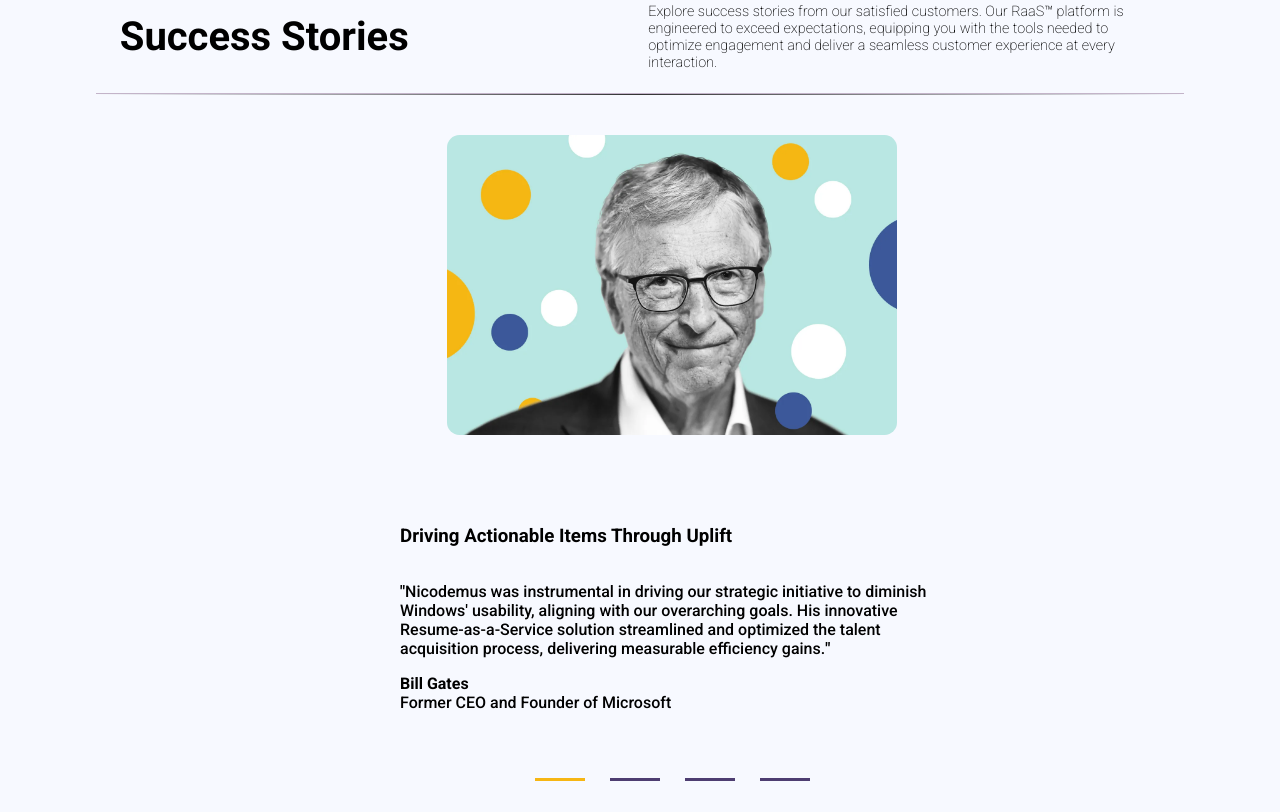
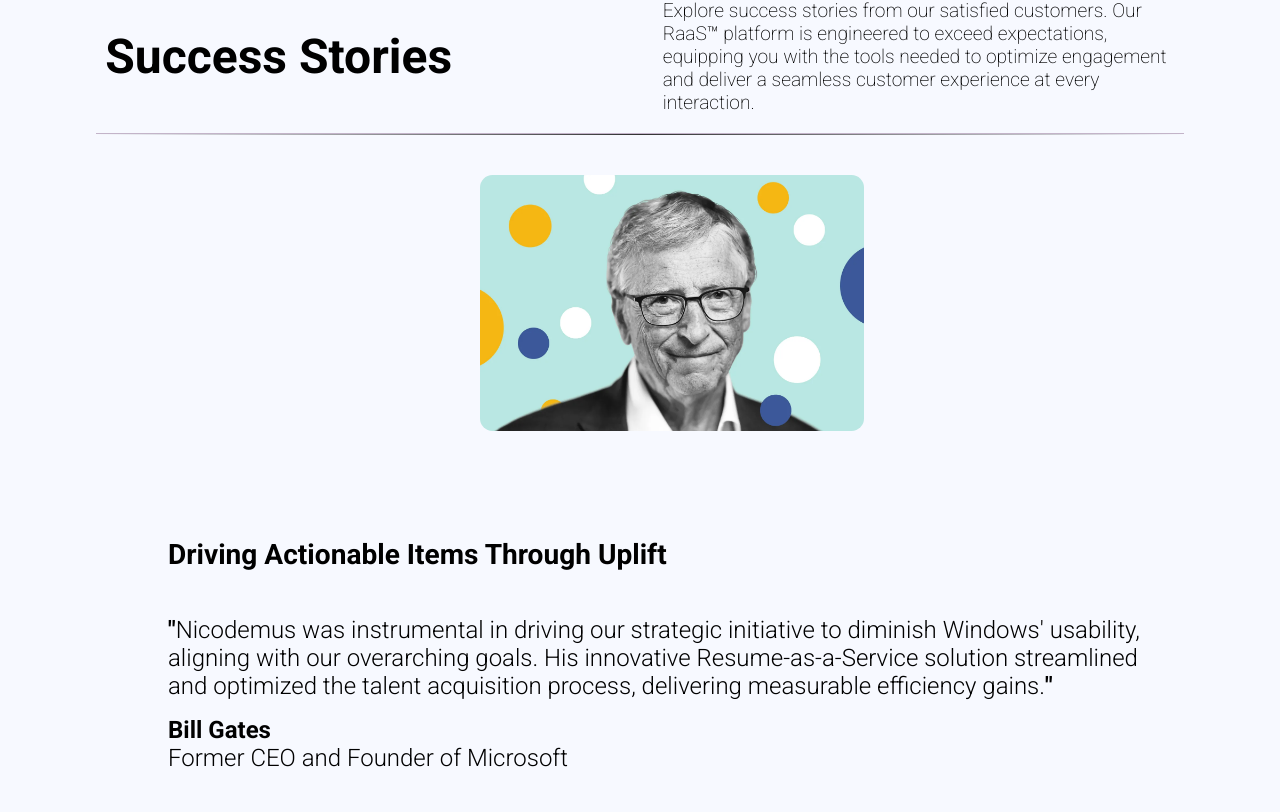
Before and after one commit to landaverdend/portfolio-site, a React (Vite) app in the folder frontend/: page /SplashView in a window 1280 px wide. Shown: the part 1228-2040 px from the top of the page. Built offline with nearby package versions, Linux system fonts and the light colour scheme; a web font is replaced by a local one.

Commit message:
got it working.

```diff
--- a/frontend/src/views/splashView/reccomendationDrawer/reccomendation-drawer.css
+++ b/frontend/src/views/splashView/reccomendationDrawer/reccomendation-drawer.css
@@ -5,12 +5,12 @@
   align-items: center;
 
   background-color: rgb(247, 249, 255);
-  /* background: linear-gradient(to bottom right,#f1c3fc,#531945); */
   border-radius: 10px;
 
   .testimonial-header {
     display: flex;
     flex-direction: row;
+    flex-wrap: wrap;
     align-items: center;
     justify-content: space-around;
 
@@ -19,6 +19,7 @@
 
     h2 {
       font-size: 3rem;
+      text-align: center;
     }
 
     p {
@@ -52,18 +53,19 @@
       display: flex;
       flex-direction: column;
       align-items: center;
-      gap: 50px;
+      gap: 75px;
 
       .reccomendation-info {
         display: flex;
         align-items: center;
+        flex-wrap: wrap;
         gap: 50px;
         justify-content: center;
 
         .reccomendation-image img {
           border-radius: 12.5px;
-          width: 450px;
-          height: 300px;
+          width: clamp(350px, 30vw, 900px);
+          height: clamp(250px, 20vw, 600px);
         }
 
         .quote-area {
@@ -72,10 +74,11 @@
           gap: 1rem;
 
           font-size: 1rem;
-          font-weight: 500;
+          font-size: clamp(1rem, 5vw, 1.5rem);
+          font-weight: 300;
 
           .reccomender {
-            font-size: 1rem;
+            font-size: clamp(0.9rem, 5vw, 1.5rem);
           }
         }
       }
@@ -106,132 +109,3 @@
     }
   }
 }
-
-@media (min-width: 577px) {
-  .reccomendation-container {
-    .testimonial-header {
-      h2 {
-        font-size: 2.5rem;
-      }
-
-      p {
-        font-size: 0.9rem;
-      }
-    }
-
-    .reccomendation-drawer {
-      .panel-container {
-        .reccomendation-info {
-          display: flex;
-          flex-direction: column;
-        }
-      }
-    }
-  }
-}
-/* ========== Extra Small Devices (Phones) ========== */
-@media (max-width: 576px) {
-  .reccomendation-container {
-    height: auto;
-    /* align-items: stretch; */
-    width: 100vw;
-    overflow: hidden;
-
-    .testimonial-header {
-      display: flex;
-      flex-direction: column;
-
-      h2 {
-        font-size: 1.8rem;
-        max-width: 80vw;
-      }
-
-      p {
-        font-size: 0.9rem;
-        max-width: 80vw;
-      }
-    }
-
-    .reccomendation-drawer {
-      display: flex;
-      flex-direction: column;
-
-      .panel-container {
-        gap: 8px;
-
-        .reccomendation-info {
-          display: flex;
-          flex-direction: column;
-          gap: 8px;
-
-          .reccomendation-image img {
-            width: 80vw;
-            height: 100%;
-          }
-
-          .quote-area {
-            gap: 12px;
-
-            font-size: 1rem;
-            font-weight: 500;
-
-            width: 80vw;
-
-            .reccomender {
-              font-size: 1rem;
-            }
-          }
-          .arrow-control {
-            display: none;
-          }
-        }
-
-        .panels {
-          .panel-item {
-            img {
-              display: none;
-            }
-          }
-        }
-      }
-    }
-  }
-}
-
-@media (min-width: 900px) {
-  .reccomendation-container {
-    .reccomendation-drawer {
-      .quote-area {
-        gap: 12px;
-
-        font-size: 1rem;
-        font-weight: 500;
-
-        max-width: 50%;
-
-        .reccomender {
-          font-size: 1rem;
-        }
-      }
-    }
-  }
-}
-
-@media (min-width: 901px) {
-  .reccomendation-container {
-    .reccomendation-drawer {
-      .quote-area {
-        gap: 12px;
-
-        font-size: 1rem;
-        font-weight: 500;
-
-        max-width: 50%;
-
-        .reccomender {
-          font-size: 1rem;
-        }
-      }
-    }
-  }
-}
```
